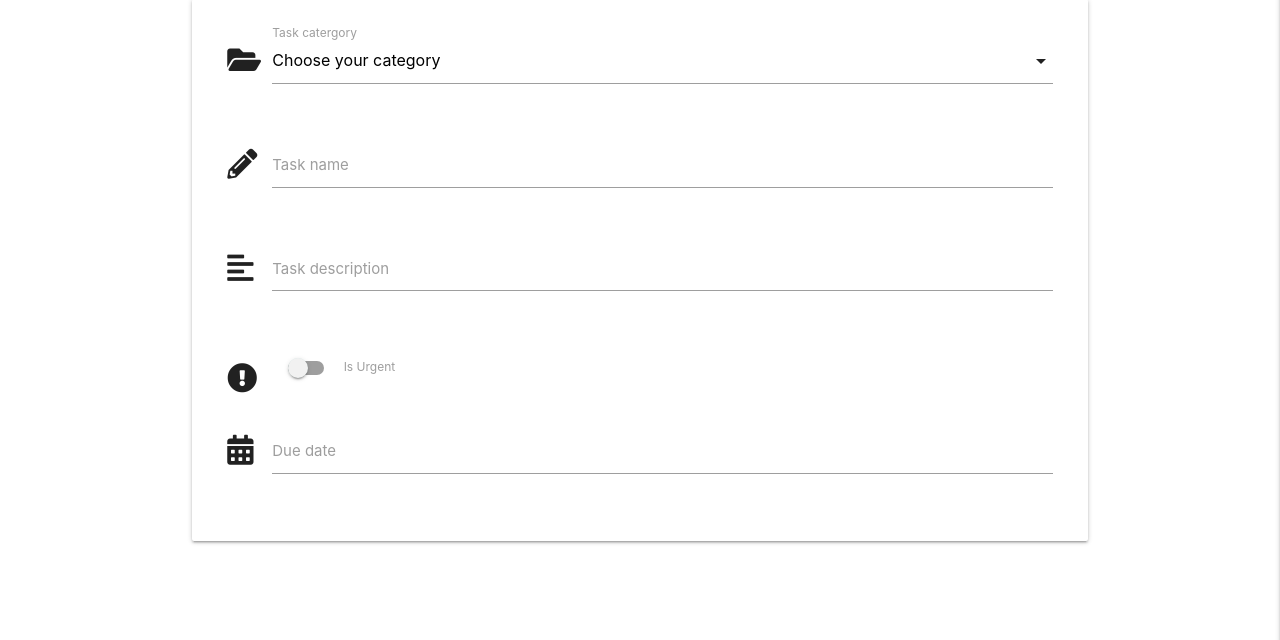
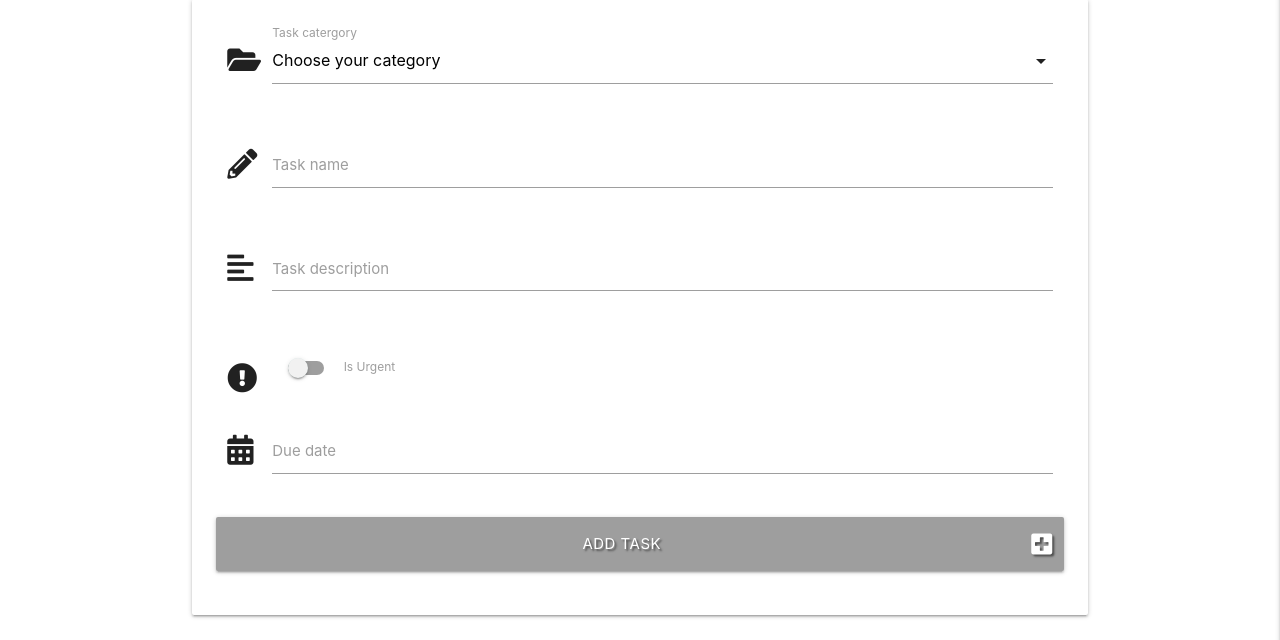
Before and after one commit to Dutchie1990/Task_Manager, a Flask app: page /add_task in a window 1280 px wide. Shown: the part 160-800 px from the top of the page. Run offline with Flask 2, Linux system fonts and the light colour scheme; data that the repository does not hold is empty; some libraries are stand-ins or nearby versions.

Commit message:
allow user to submit tasks

```diff
--- a/app.py
+++ b/app.py
@@ -94,6 +94,23 @@ def logout():
 
 @app.route("/add_task", methods=["GET", "POST"])
 def add_task():
+    if request.method == "POST":
+        try:
+            is_urgent = "on" if request.form.get("is_urgent") else "off"
+            task = {
+                "category_name": request.form.get("category_name"),
+                "task_name": request.form.get("task_name"),
+                "task_description": request.form.get("task_description"),
+                "is_urgent": is_urgent,
+                "due_date": request.form.get("due_date"),
+                "created_by": session["user"]
+            }
+            mongo.db.tasks.insert_one(task)
+            flash("Insert succesfull")
+            return redirect(url_for("get_tasks"))
+        except KeyError:
+            flash("Insert failed")
+
     categories = mongo.db.categories.find().sort("category_name", 1)
     return render_template("add_task.html", categories=categories)
 
--- a/templates/add_task.html
+++ b/templates/add_task.html
@@ -4,7 +4,7 @@
     <h3 class="center-align">Add task</h3>
 
     <div class="row card-panel">
-        <form class="col s12" method="POST" action="">
+        <form class="col s12" method="POST" action="{{ url_for('add_task') }}">
             <div class="row">
                 <div class="input-field col s12">
                     <i class="fas fa-folder-open prefix"></i>
@@ -51,6 +51,10 @@
                      <label for="due_date">Due date</label>
                 </div>
             </div>
+            <div class="row">
+                <button type="submit" class="col s12 btn-large grey text-shadow">Add task<i
+                        class="fas fa-plus-square right"></i></button>
+            </div>
         </form>
     </div>
 
--- a/templates/tasks.html
+++ b/templates/tasks.html
@@ -1,5 +1,7 @@
 {% extends "base.html" %}
 {% block content %}
+
+<h3 class="center-align">All tasks</h3>
 
 <ul class="collapsible">
     {% for task in tasks %}
@@ -18,6 +20,9 @@
             <p>
                 {{ task.task_description }}
             </p>
+            <p><em>
+                by: {{ task.created_by }}
+            </em></p>
         </div>
     </li>
     {% endfor %}
```
